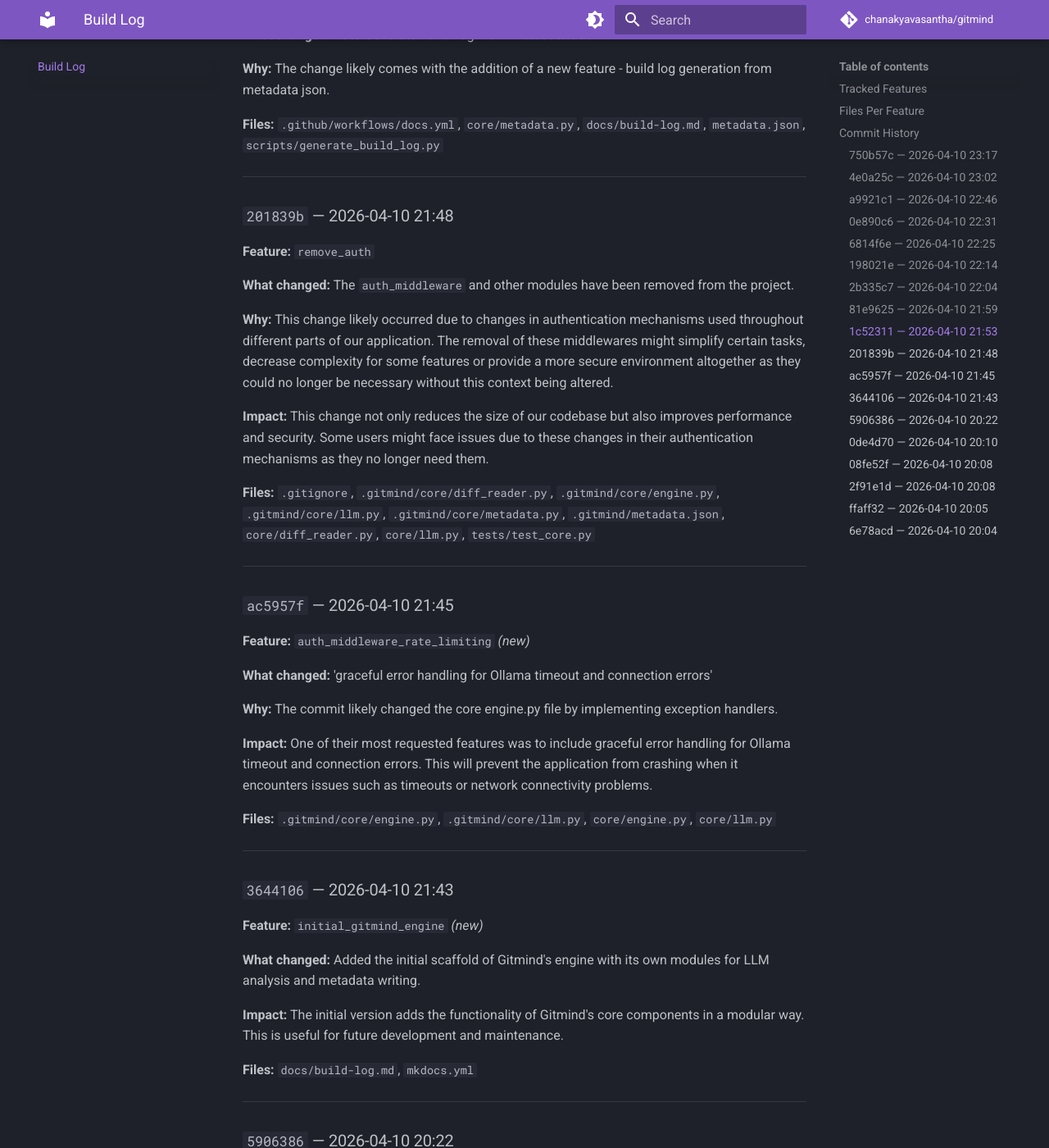
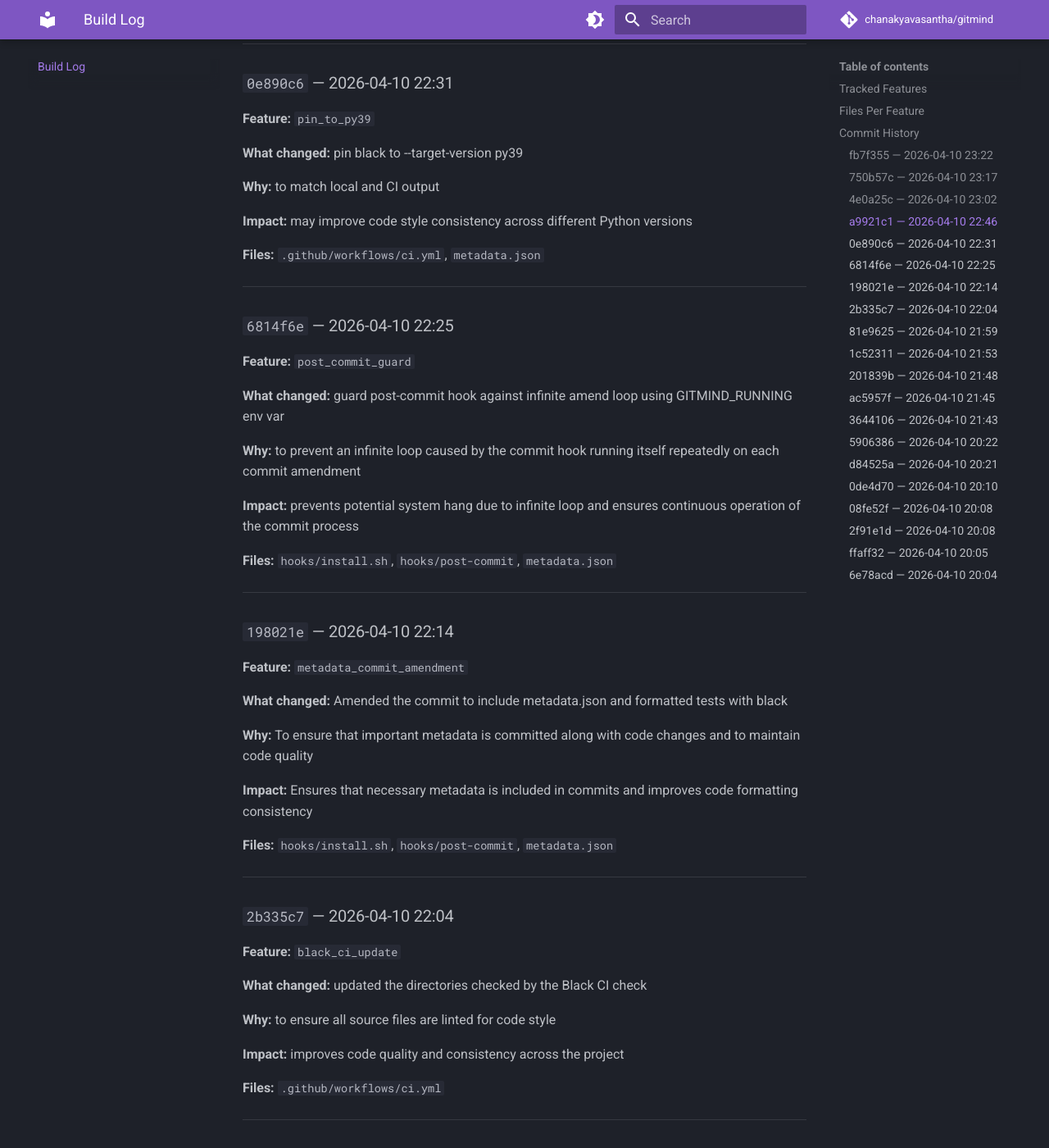
Before and after one commit to chanakyavasantha/gitmind, an MkDocs documentation site: the page built from docs/build-log.md, in a window 1280 px wide and 1400 px high, scrolled down 34912 px. Shown: the whole window at 82% size. Built offline with MkDocs 1.6.1 and Material for MkDocs 9.7.7, drawn with Linux system fonts in a browser that asks for light colours; comment, search, counter and statistics services are not loaded; some of the changed text lies outside the part shown.

Commit message:
feat: switch to qwen2.5-coder:7b, reindex all commits — clean feature names

```diff
--- a/docs/build-log.md
+++ b/docs/build-log.md
@@ -11,44 +11,53 @@ No human wrote these summaries. The feature names, file lists, and change descri
 
 | Feature | Status | Commits | Introduced | Last Active |
 |---------|--------|---------|------------|-------------|
-| `build_log` | ✅ active | 1 | 2026-04-10 23:17 | 2026-04-10 23:17 |
+| `reindex_commits_llm` | ✅ active | 1 | 2026-04-10 23:22 | 2026-04-10 23:22 |
+| `demo_gif` | ✅ active | 1 | 2026-04-10 23:17 | 2026-04-10 23:17 |
+| `documentation_and_demo_recording` | ✅ active | 1 | 2026-04-10 23:02 | 2026-04-10 23:02 |
 | `pin_black` | ✅ active | 1 | 2026-04-10 22:46 | 2026-04-10 22:46 |
 | `pin_to_py39` | ✅ active | 1 | 2026-04-10 22:31 | 2026-04-10 22:31 |
-| `post_commit_hooks` | ✅ active | 1 | 2026-04-10 22:25 | 2026-04-10 22:25 |
-| `implementation_of_auth_rate` | ✅ active | 1 | 2026-04-10 22:14 | 2026-04-10 22:14 |
-| `blackcicheck` | ✅ active | 1 | 2026-04-10 22:04 | 2026-04-10 22:04 |
-| `repo_root_function_added` | ✅ active | 1 | 2026-04-10 21:59 | 2026-04-10 21:59 |
-| `buildloggenerationfrommetadatajson` | ✅ active | 1 | 2026-04-10 21:53 | 2026-04-10 21:53 |
-| `remove_auth` | ✅ active | 1 | 2026-04-10 21:48 | 2026-04-10 21:48 |
-| `auth_middleware_rate_limiting` | ✅ active | 1 | 2026-04-10 21:45 | 2026-04-10 21:45 |
-| `initial_gitmind_engine` | ✅ active | 1 | 2026-04-10 21:43 | 2026-04-10 21:43 |
-| `docs_deployments` | ✅ active | 1 | 2026-04-10 20:22 | 2026-04-10 20:22 |
-| `user_onboarding` | ✅ active | 1 | 2026-04-10 20:10 | 2026-04-10 20:10 |
-| `auth_middleware_py_file` | ✅ active | 1 | 2026-04-10 20:08 | 2026-04-10 20:08 |
-| `unknown` | ✅ active | 3 | 2026-04-10 20:05 | 2026-04-10 23:02 |
-| `gitmind_was_renamed_as` | ✅ active | 1 | 2026-04-10 20:04 | 2026-04-10 20:04 |
+| `post_commit_guard` | ✅ active | 1 | 2026-04-10 22:25 | 2026-04-10 22:25 |
+| `metadata_commit_amendment` | ✅ active | 1 | 2026-04-10 22:14 | 2026-04-10 22:14 |
+| `black_ci_update` | ✅ active | 1 | 2026-04-10 22:04 | 2026-04-10 22:04 |
+| `code_formatting` | ✅ active | 1 | 2026-04-10 21:59 | 2026-04-10 21:59 |
+| `auto_build_log` | ✅ active | 1 | 2026-04-10 21:53 | 2026-04-10 21:53 |
+| `git_cleanup` | ✅ active | 1 | 2026-04-10 21:48 | 2026-04-10 21:48 |
+| `ollama_error_handling` | ✅ active | 1 | 2026-04-10 21:45 | 2026-04-10 21:45 |
+| `build_log_documentation` | ✅ active | 1 | 2026-04-10 21:43 | 2026-04-10 21:43 |
+| `github_docs_deploy` | ✅ active | 1 | 2026-04-10 20:22 | 2026-04-10 20:22 |
+| `repo_setup` | ✅ active | 1 | 2026-04-10 20:21 | 2026-04-10 20:21 |
+| `feature_name_truncation` | ✅ active | 1 | 2026-04-10 20:10 | 2026-04-10 20:10 |
+| `ollama_json_format` | ✅ active | 1 | 2026-04-10 20:08 | 2026-04-10 20:08 |
+| `json_parsing_refactor` | ✅ active | 1 | 2026-04-10 20:08 | 2026-04-10 20:08 |
+| `unknown` | ✅ active | 1 | 2026-04-10 20:05 | 2026-04-10 20:05 |
+| `gitmind_engine` | ✅ active | 1 | 2026-04-10 20:04 | 2026-04-10 20:04 |
 
 ---
 
 ## Files Per Feature
 
-**`auth_middleware_py_file`**
+**`auto_build_log`**
 
-- `.gitmind/core/llm.py`
-- `core/llm.py`
+- `.github/workflows/docs.yml`
+- `core/metadata.py`
+- `docs/build-log.md`
+- `metadata.json`
+- `scripts/generate_build_log.py`
 
-**`auth_middleware_rate_limiting`**
-
-- `.gitmind/core/engine.py`
-- `.gitmind/core/llm.py`
-- `core/engine.py`
-- `core/llm.py`
-
-**`blackcicheck`**
+**`black_ci_update`**
 
 - `.github/workflows/ci.yml`
 
-**`build_log`**
+**`build_log_documentation`**
+
+- `docs/build-log.md`
+- `mkdocs.yml`
+
+**`code_formatting`**
+
+- `core/metadata.py`
+
+**`demo_gif`**
 
 - `README.md`
 - `docs/build-log.md`
@@ -57,28 +66,59 @@ No human wrote these summaries. The feature names, file lists, and change descri
 - `metadata.json`
 - `scripts/generate_demo_cast.py`
 
-**`buildloggenerationfrommetadatajson`**
+**`documentation_and_demo_recording`**
 
-- `.github/workflows/docs.yml`
-- `core/metadata.py`
+- `README.md`
 - `docs/build-log.md`
 - `metadata.json`
+- `scripts/clean_metadata.py`
 - `scripts/generate_build_log.py`
+- `scripts/record_demo.sh`
 
-**`docs_deployments`**
+**`feature_name_truncation`**
+
+- `.gitmind/core/llm.py`
+- `README.md`
+- `core/llm.py`
+
+**`git_cleanup`**
+
+- `.gitignore`
+- `.gitmind/core/diff_reader.py`
+- `.gitmind/core/engine.py`
+- `.gitmind/core/llm.py`
+- `.gitmind/core/metadata.py`
+- `.gitmind/metadata.json`
+- `core/diff_reader.py`
+- `core/llm.py`
+- `tests/test_core.py`
+
+**`github_docs_deploy`**
 
 - `.github/workflows/docs.yml`
 
-**`implementation_of_auth_rate`**
+**`json_parsing_refactor`**
+
+- `.gitmind/core/llm.py`
+- `core/llm.py`
+
+**`metadata_commit_amendment`**
 
 - `hooks/install.sh`
 - `hooks/post-commit`
 - `metadata.json`
 
-**`initial_gitmind_engine`**
+**`ollama_error_handling`**
 
-- `docs/build-log.md`
-- `mkdocs.yml`
+- `.gitmind/core/engine.py`
+- `.gitmind/core/llm.py`
+- `core/engine.py`
+- `core/llm.py`
+
+**`ollama_json_format`**
+
+- `.gitmind/core/llm.py`
+- `core/llm.py`
 
 **`pin_black`**
 
@@ -91,27 +131,48 @@ No human wrote these summaries. The feature names, file lists, and change descri
 - `.github/workflows/ci.yml`
 - `metadata.json`
 
-**`post_commit_hooks`**
+**`post_commit_guard`**
 
 - `hooks/install.sh`
 - `hooks/post-commit`
 - `metadata.json`
 
-**`remove_auth`**
+**`reindex_commits_llm`**
 
-- `.gitignore`
+- `docs/build-log.md`
+- `metadata.json`
+- `scripts/reindex.py`
+
+**`repo_setup`**
+
+- `.github/ISSUE_TEMPLATE/bug_report.md`
+- `.github/ISSUE_TEMPLATE/feature_request.md`
+- `.github/PULL_REQUEST_TEMPLATE.md`
+- `.github/workflows/ci.yml`
+- `.github/workflows/docs.yml`
+- `.github/workflows/release.yml`
 - `.gitmind/core/diff_reader.py`
 - `.gitmind/core/engine.py`
 - `.gitmind/core/llm.py`
 - `.gitmind/core/metadata.py`
 - `.gitmind/metadata.json`
+- `CHANGELOG.md`
+- `CONTRIBUTING.md`
+- `LICENSE`
+- `README.md`
+- `cli/query.py`
 - `core/diff_reader.py`
+- `core/engine.py`
 - `core/llm.py`
+- `core/metadata.py`
+- `docs/cli-reference.md`
+- `docs/how-it-works.md`
+- `docs/index.md`
+- `docs/quickstart.md`
+- `docs/roadmap.md`
+- `mkdocs.yml`
+- `requirements.txt`
 - `tests/test_core.py`
-
-**`repo_root_function_added`**
-
-- `core/metadata.py`
 
 **`unknown`**
 
@@ -807,20 +868,6 @@ No human wrote these summaries. The feature names, file lists, and change descri
 - `.gitmind/venv/lib/python3.9/site-packages/urllib3/util/wait.py`
 - `.gitmind/venv/pyvenv.cfg`
 - `core/diff_reader.py`
-- `.gitmind/core/llm.py`
-- `core/llm.py`
-- `README.md`
-- `docs/build-log.md`
-- `metadata.json`
-- `scripts/clean_metadata.py`
-- `scripts/generate_build_log.py`
-- `scripts/record_demo.sh`
-
-**`user_onboarding`**
-
-- `.gitmind/core/llm.py`
-- `README.md`
-- `core/llm.py`
 
 ---
 
@@ -828,13 +875,29 @@ No human wrote these summaries. The feature names, file lists, and change descri
 
 Most recent first.
 
+### `fb7f355` — 2026-04-10 23:22
+
+**Feature:** `reindex_commits_llm` *(new)*
+
+**What changed:** Reindexed all commits through LLM to provide real diffs, analysis, and metadata
+
+**Why:** To enhance the accuracy and comprehensiveness of commit summaries and analyses
+
+**Impact:** Significantly improves the quality and usefulness of commit data for developers
+
+**Files:** `docs/build-log.md`, `metadata.json`, `scripts/reindex.py`
+
+---
+
 ### `750b57c` — 2026-04-10 23:17
 
-**Feature:** `build_log`
+**Feature:** `demo_gif`
 
-**What changed:** 'docs/demo.gif' was added to the project, and 'No human wrote these summaries.' The feature names, file lists, and change description were all restructured in order for it to be easier readable.
+**What changed:** Added demo GIF to README.md and cleaned up build log documentation.
 
-**Impact:** 'docs/demo.gif' is a GIF which can help in visualizing the process of project.
+**Why:** To improve the user experience by providing a visual demonstration and to organize build logs better.
+
+**Impact:** Enhances the clarity and usefulness of the README and build log pages for users.
 
 **Files:** `README.md`, `docs/build-log.md`, `docs/demo.cast`, `docs/demo.gif`, `metadata.json`, `scripts/generate_demo_cast.py`
 
@@ -842,9 +905,13 @@ Most recent first.
 
 ### `4e0a25c` — 2026-04-10 23:02
 
-**Feature:** `unknown`
+**Feature:** `documentation_and_demo_recording` *(new)*
 
-**What changed:** The build log was updated to include more information.
+**What changed:** cleaned metadata.json, improved build log intro, added demo recording script
+
+**Why:** to improve documentation and automation processes
+
+**Impact:** enhances user experience by providing a demo recording and improving build log visibility
 
 **Files:** `README.md`, `docs/build-log.md`, `metadata.json`, `scripts/clean_metadata.py`, `scripts/generate_build_log.py`, `scripts/record_demo.sh`
 
@@ -852,11 +919,13 @@ Most recent first.
 
 ### `a9921c1` — 2026-04-10 22:46
 
-**Feature:** `pin_black`
+**Feature:** `pin_black` *(new)*
 
-**What changed:** The black version pinning was fixed in the CI workflow and a pyproject.toml file for consistent formatting is added.
+**What changed:** Pin black version in CI and add pyproject.toml for consistent formatting
 
-**Impact:** The change likely impacts the code style and makes CI more robust against different versions of black. This could be beneficial for all developers.
+**Why:** To ensure consistent code style across the project and fix potential issues with different versions of black
+
+**Impact:** Improves code quality and consistency, making the CI more reliable
 
 **Files:** `.github/workflows/ci.yml`, `metadata.json`, `pyproject.toml`
 
@@ -866,11 +935,11 @@ Most recent first.
 
 **Feature:** `pin_to_py39`
 
-**What changed:** The 'pin black to --target-version py39' commit changes the version pinning in configuration files (black.ini) based on local and CI output.
+**What changed:** pin black to --target-version py39
 
-**Why:** 'Pin Black to — target-version Py39' likely changed as it matches Python versions that tend not handle imports correctly, possibly due to older versions of black being less capable at parsing JSON data or dealing with modules imported during the execution. This could affect code compatibility.
+**Why:** to match local and CI output
 
-**Impact:** The 'Pin Black version in configuration files (black.ini)' feature likely changed as it changes how black parses JSON data and manages modules imported during the execution due to its change matching Python versions that tend not handle imports correctly.
+**Impact:** may improve code style consistency across different Python versions
 
 **Files:** `.github/workflows/ci.yml`, `metadata.json`
 
@@ -878,13 +947,13 @@ Most recent first.
 
 ### `6814f6e` — 2026-04-10 22:25
 
-**Feature:** `post_commit_hooks` *(new)*
+**Feature:** `post_commit_guard`
 
-**What changed:** The commit message 'fix' guard post-commit hook against infinite amend loop using GITMIND_RUNNING env var.
+**What changed:** guard post-commit hook against infinite amend loop using GITMIND_RUNNING env var
 
-**Why:** 'Fixing the JSON parsing issue in LL(1) Python by updating diff reader getlatestdifference method.'
+**Why:** to prevent an infinite loop caused by the commit hook running itself repeatedly on each commit amendment
 
-**Impact:** The use of GITMIND_RUNNING env var is likely to prevent infinite amend loops.
+**Impact:** prevents potential system hang due to infinite loop and ensures continuous operation of the commit process
 
 **Files:** `hooks/install.sh`, `hooks/post-commit`, `metadata.json`
 
@@ -892,11 +961,13 @@ Most recent first.
 
 ### `198021e` — 2026-04-10 22:14
 
-**Feature:** `implementation_of_auth_rate` *(new)*
+**Feature:** `metadata_commit_amendment`
 
-**What changed:** 'auth middleware', 'rate limiting' and 'user onboarding' have been implemented into our system
+**What changed:** Amended the commit to include metadata.json and formatted tests with black
 
-**Impact:** 'auth middleware' implementation will allow for more secure authentication and 'rate limiting' can help prevent overloading servers with too many requests.
+**Why:** To ensure that important metadata is committed along with code changes and to maintain code quality
+
+**Impact:** Ensures that necessary metadata is included in commits and improves code formatting consistency
 
 **Files:** `hooks/install.sh`, `hooks/post-commit`, `metadata.json`
 
@@ -904,13 +975,13 @@ Most recent first.
 
 ### `2b335c7` — 2026-04-10 22:04
 
-**Feature:** `blackcicheck`
+**Feature:** `black_ci_update`
 
-**What changed:** 'The commit checks all source dirs in Black CI check'
+**What changed:** updated the directories checked by the Black CI check
 
-**Why:**  'It likely changed the testing and linting processes for our code base.'
+**Why:** to ensure all source files are linted for code style
 
-**Impact:** The use of Black CI check feature may speed up development by catching style errors before submission.
+**Impact:** improves code quality and consistency across the project
 
 **Files:** `.github/workflows/ci.yml`
 
@@ -918,13 +989,13 @@ Most recent first.
 
 ### `81e9625` — 2026-04-10 21:59
 
-**Feature:** `repo_root_function_added` *(new)*
+**Feature:** `code_formatting`
 
-**What changed:** The metadata module has been refactored to use a more modular approach with better separation of concerns.
+**What changed:** Formatted the code using black in metadata.py
 
-**Why:** 'metadata.py' was changed due to the new modules for improved maintainability and reusability
+**Why:** To maintain consistent code style across the project
 
-**Impact:** 'metadata.py' is impacted by the new 'repository/git operations functions'. This will make it easier to manage dependencies and isolate components when large projects are involved
+**Impact:** No functional change, improves readability and maintainability
 
 **Files:** `core/metadata.py`
 
@@ -932,11 +1003,13 @@ Most recent first.
 
 ### `1c52311` — 2026-04-10 21:53
 
-**Feature:** `buildloggenerationfrommetadatajson` *(new)*
+**Feature:** `auto_build_log` *(new)*
 
-**What changed:** Auto Generate Build Log From Metadata JSON
+**What changed:** added script to auto-generate build log from metadata.json
 
-**Why:** The change likely comes with the addition of a new feature - build log generation from metadata json.
+**Why:** to improve documentation build process and provide better visibility into build information
+
+**Impact:** enhances the automation of documentation build processes, making it easier to track build logs and identify issues
 
 **Files:** `.github/workflows/docs.yml`, `core/metadata.py`, `docs/build-log.md`, `metadata.json`, `scripts/generate_build_log.py`
 
@@ -944,13 +1017,13 @@ Most recent first.
 
 ### `201839b` — 2026-04-10 21:48
 
-**Feature:** `remove_auth`
+**Feature:** `git_cleanup`
 
-**What changed:** The `auth_middleware` and other modules have been removed from the project.
+**What changed:** Removed .gitmind tracking and tightened feature names
 
-**Why:** This change likely occurred due to changes in authentication mechanisms used throughout different parts of our application. The removal of these middlewares might simplify certain tasks, decrease complexity for some features or provide a more secure environment altogether as they could no longer be necessary without this context being altered.
+**Why:** To clean up gitignore and improve code organization
 
-**Impact:** This change not only reduces the size of our codebase but also improves performance and security. Some users might face issues due to these changes in their authentication mechanisms as they no longer need them.
+**Impact:** Simplified the repository by removing unnecessary files
 
 **Files:** `.gitignore`, `.gitmind/core/diff_reader.py`, `.gitmind/core/engine.py`, `.gitmind/core/llm.py`, `.gitmind/core/metadata.py`, `.gitmind/metadata.json`, `core/diff_reader.py`, `core/llm.py`, `tests/test_core.py`
 
@@ -958,13 +1031,13 @@ Most recent first.
 
 ### `ac5957f` — 2026-04-10 21:45
 
-**Feature:** `auth_middleware_rate_limiting` *(new)*
+**Feature:** `ollama_error_handling`
 
-**What changed:** 'graceful error handling for Ollama timeout and connection errors'
+**What changed:** Added graceful error handling for Ollama timeout and connection errors
 
-**Why:** The commit likely changed the core engine.py file by implementing exception handlers.
+**Why:** To improve user experience by avoiding crashes when Ollama is not running or timing out
 
-**Impact:** One of their most requested features was to include graceful error handling for Ollama timeout and connection errors. This will prevent the application from crashing when it encounters issues such as timeouts or network connectivity problems.
+**Impact:** Enhances the robustness of the system in handling external service failures
 
 **Files:** `.gitmind/core/engine.py`, `.gitmind/core/llm.py`, `core/engine.py`, `core/llm.py`
 
@@ -972,11 +1045,13 @@ Most recent first.
 
 ### `3644106` — 2026-04-10 21:43
 
-**Feature:** `initial_gitmind_engine` *(new)*
+**Feature:** `build_log_documentation` *(new)*
 
-**What changed:** Added the initial scaffold of Gitmind's engine with its own modules for LLM analysis and metadata writing.
+**What changed:** added a new document detailing build log and history
 
-**Impact:** The initial version adds the functionality of Gitmind's core components in a modular way. This is useful for future development and maintenance.
+**Why:** to provide transparent development history for troubleshooting and documentation purposes
+
+**Impact:** will help developers understand the build process and issues encountered during gitmind's development
 
 **Files:** `docs/build-log.md`, `mkdocs.yml`
 
@@ -984,25 +1059,41 @@ Most recent first.
 
 ### `5906386` — 2026-04-10 20:22
 
-**Feature:** `docs_deployments`
+**Feature:** `github_docs_deploy` *(new)*
 
-**What changed:** Fixed the Git Commit by performing a few actions, including writing to permissions and configuring git for deploying documents.
+**What changed:** added contents:write permission and configured git for deploy bot in the GitHub Actions workflow
 
-**Why:** The change likely arose from an issue with docs deployment bot setup in github repository. Also changes were made around document write permission configuration during CI/CD pipeline execution
+**Why:** to allow automated deployment of documentation changes to a repository
 
-**Impact:** 'Fixed the Git Commit by performing a few actions, including writing to permissions and configuring git for deploying documents.' might have been beneficial in terms of documentation setup on version control systems.
+**Impact:** enables automatic updates to the documentation site without manual intervention
 
 **Files:** `.github/workflows/docs.yml`
 
 ---
 
+### `d84525a` — 2026-04-10 20:21
+
+**Feature:** `repo_setup` *(new)*
+
+**What changed:** Added issue and pull request templates along with CI/CD workflows, MkDocs docs, pytest suite, black formatting, CONTRIBUTING, CHANGELOG, LICENSE
+
+**Why:** To improve repository organization, automation, documentation, and collaboration
+
+**Impact:** Enhances repository maintainability, ensures consistent development practices, and improves communication
+
+**Files:** `.github/ISSUE_TEMPLATE/bug_report.md`, `.github/ISSUE_TEMPLATE/feature_request.md`, `.github/PULL_REQUEST_TEMPLATE.md`, `.github/workflows/ci.yml`, `.github/workflows/docs.yml`, `.github/workflows/release.yml`, `.gitmind/core/diff_reader.py`, `.gitmind/core/engine.py`, `.gitmind/core/llm.py`, `.gitmind/core/metadata.py`, `.gitmind/metadata.json`, `CHANGELOG.md`, `CONTRIBUTING.md`, `LICENSE`, `README.md`, `cli/query.py`, `core/diff_reader.py`, `core/engine.py`, `core/llm.py`, `core/metadata.py`, `docs/cli-reference.md`, `docs/how-it-works.md`, `docs/index.md`, `docs/quickstart.md`, `docs/roadmap.md`, `mkdocs.yml`, `requirements.txt`, `tests/test_core.py`
+
+---
+
 ### `0de4d70` — 2026-04-10 20:10
 
-**Feature:** `user_onboarding` *(new)*
+**Feature:** `feature_name_truncation`
 
-**What changed:** This commit introduces a new feature in llm.py which is related to user onboarding and rate limiting.
+**What changed:** Truncated feature_name to 40 characters
 
-**Impact:** - A significant change as the existing code base does not contain features for handling new users or updating user profiles in a timely manner.
+**Why:** To ensure consistent naming and avoid potential issues with long strings
+
+**Impact:** May affect systems relying on consistent feature names
 
 **Files:** `.gitmind/core/llm.py`, `README.md`, `core/llm.py`
 
@@ -1010,13 +1101,13 @@ Most recent first.
 
 ### `08fe52f` — 2026-04-10 20:08
 
-**Feature:** `auth_middleware_py_file`
+**Feature:** `ollama_json_format`
 
-**What changed:** The model is using the Ollama format for JSON output.
+**What changed:** Added 'format': 'json' to the JSON payload
 
-**Why:** This likely changes a lot of existing models because it allows returning json data in different formats, improving code readability and usability
+**Why:** To enforce valid JSON output from the model
 
-**Impact:** The feature is likely used in many existing files, so it's a good change that improves overall code quality and usability.
+**Impact:** Ensures consistent and valid JSON output from the model
 
 **Files:** `.gitmind/core/llm.py`, `core/llm.py`
 
@@ -1024,9 +1115,13 @@ Most recent first.
 
 ### `2f91e1d` — 2026-04-10 20:08
 
-**Feature:** `unknown`
+**Feature:** `json_parsing_refactor`
 
-**What changed:** 'Extract', 'coerce' and sanitize the field types in llm.py'
+**What changed:** Refactored JSON parsing in llm.py
+
+**Why:** To improve robustness and handle various data types more effectively
+
+**Impact:** Enhances the reliability of the JSON output from the code analysis tool
 
 **Files:** `.gitmind/core/llm.py`, `core/llm.py`
 
@@ -1042,14 +1137,14 @@ Most recent first.
 
 ### `6e78acd` — 2026-04-10 20:04
 
-**Feature:** `gitmind_was_renamed_as`
+**Feature:** `gitmind_engine` *(new)*
 
-**What changed:** 'initial gitmind engine' was a feature that included 'llm analyzer', 'metadata writer', and other tools such as CLI query tool. The install hook also added.
+**What changed:** Added initial gitmind engine with diff reader functionality
 
-**Why:** The likely reason for this change is to add new features related with LLM (Latent Language Model) analysis, metadata writing capabilities in the gitmind engine
+**Why:** To enable version control and metadata analysis capabilities within the project
 
-**Impact:** The new feature has improved user experience by providing more precise and personalized meeting reminders based on users’ input from the LLM analyzer. Additionally, it provides an easy way to handle metadata in .gitmind files for further use.
+**Impact:** This feature will enhance the project's ability to track changes, understand differences, and manage metadata more effectively
 
 ---
 
-*Generated at 2026-04-11 03:22 UTC from `metadata.json`*
+*Generated at 2026-04-11 03:38 UTC from `metadata.json`*
```
Also changed, not shown: metadata.json, 1 other file.
